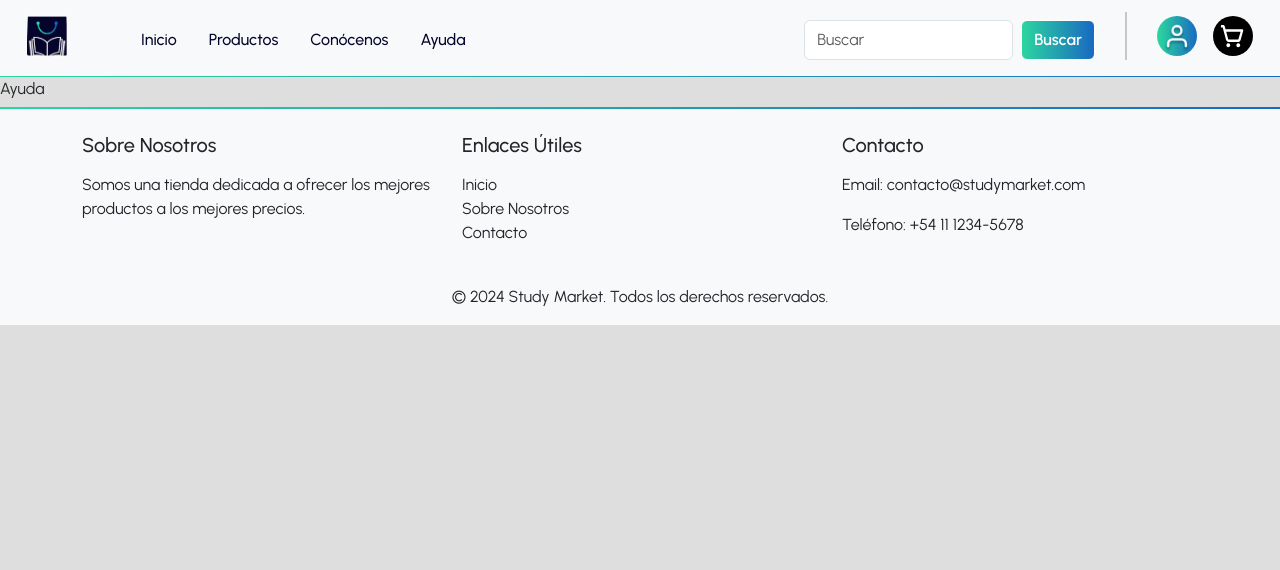
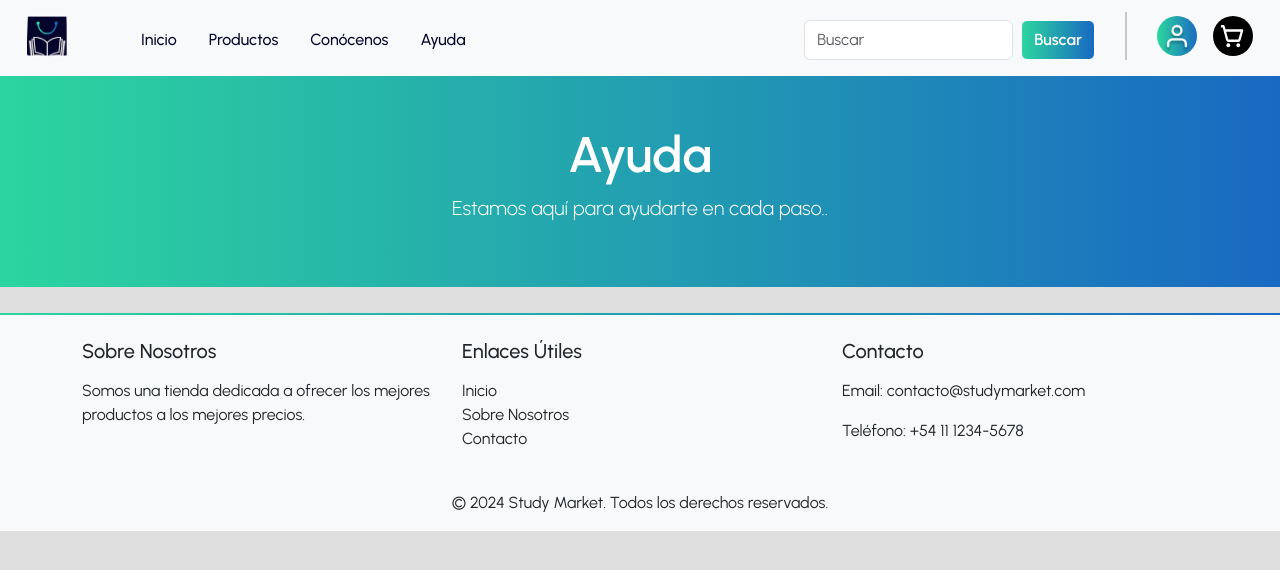
Before and after one commit to LautaroAgustinPaz/StudyMarket-FrontEnd, a React (Vite) app: page /ayuda in a window 1280 px wide. Shown: the top 570 px of the page. Built offline with nearby package versions, Linux system fonts and the light colour scheme.

Commit message:
Agrego Banner secundario

```diff
--- a/src/App.css
+++ b/src/App.css
@@ -73,6 +73,49 @@
   box-shadow: none;
 }
 
+/* Banner secundario */
+.banner-secundario {
+  background: linear-gradient(to right, #2cd59f, #1969c2);
+  margin-bottom: 20px;
+
+}
+.banner-secundario h1 {
+  color: #fff;
+  font-weight: 600;
+  font-size: 50px;
+}
+.banner-secundario p {
+  color: #fff;
+}
+
+.contenedor-btns_banner {
+  margin-top: 40px;
+}
+.btn-custom_banner {
+  text-decoration: none;
+  color: #fff;
+  background: rgba(255, 255, 255, 0.2); /* Fondo blanco semi-transparente */
+  backdrop-filter: blur(10px); /* Aplica el desenfoque */
+  -webkit-backdrop-filter: blur(10px);
+  padding: 10px 20px 10px 20px;
+  border: 1px solid rgba(255, 255, 255, 0.3);
+    /* Borde semi-transparente */
+  border-radius: 25px;
+}
+.btn-custom_banner:hover {
+  background: rgba(255, 255, 255, 0.3); /* Aumenta la opacidad al pasar el ratón */
+  border: 1px solid rgba(255, 255, 255, 0.5);
+}
+
+
+.btn-libros {
+  margin-right: 10px;
+}
+.btn-apuntes {
+  margin-left: 10px;
+}
+
+
 /*      Footer      */
 
 footer {
@@ -121,6 +164,7 @@ footer::after {
   border: 1px solid #fff;
 }
 
+
 /* Productos */
 
 .container-card {
--- /dev/null
+++ b/src/components/BannerSecundario.jsx
@@ -0,0 +1,40 @@
+import React from 'react'
+import Rutas from '../routers/Rutas'
+import { useLocation } from 'react-router-dom'
+
+const BannerSecundario = () => {
+
+    const location = useLocation(); // Hook para obtener la ruta actual
+
+    let titulo = '';
+    let descripcion = '';
+    let mostrarBotones = false;
+
+    // Decisiones basadas en la ruta actual
+    if (location.pathname === '/productos') {
+        titulo = 'Productos';
+        descripcion = 'Simplifica el aprendizaje y alcanza tus metas.';
+        mostrarBotones = true;
+    } else if (location.pathname === '/ayuda') {
+        titulo = 'Ayuda';
+        descripcion = 'Estamos aquí para ayudarte en cada paso.';
+    } else if (location.pathname === '/conocenos') {
+        titulo = 'Conócenos';
+        descripcion = 'Descubre quiénes somos y lo que hacemos.';
+    }
+
+  return (
+    <div className="bg-light text-dark py-5 text-center banner-secundario">
+        <h1>{titulo}</h1>
+        <p className="lead">{descripcion}.</p>
+        {mostrarBotones && (
+        <div className="contenedor-btns_banner">
+          <a href="#!" className="btn-custom_banner btn-libros">Libros</a>
+          <a href="#!" className="btn-custom_banner btn-apuntes">Apuntes</a>
+        </div>
+      )}
+    </div>
+  )
+}
+
+export default BannerSecundario
--- a/src/components/TodosLosProductos.jsx
+++ b/src/components/TodosLosProductos.jsx
@@ -2,6 +2,7 @@ import { useDispatch, useSelector } from 'react-redux'
 import { getAllProducts } from '../store/slice/productos/acciones-thunk/getAllProducts'
 import { useEffect } from 'react'
 import ListadoProductos from './ListadoProductos'
+import BannerSecundario from './BannerSecundario'
 
 const TodosLosProductos = () => {
 
@@ -14,6 +15,7 @@ const TodosLosProductos = () => {
 
   return (
     <>
+    <BannerSecundario />
     <>
         {
             productos && productos.map(producto => (
--- a/src/pages/Ayuda.jsx
+++ b/src/pages/Ayuda.jsx
@@ -1,10 +1,9 @@
 import React from 'react'
+import BannerSecundario from '../components/BannerSecundario'
 
 const Ayuda = () => {
   return (
-    <div>
-      Ayuda
-    </div>
+    <BannerSecundario />
   )
 }
 
--- a/src/pages/Conocenos.jsx
+++ b/src/pages/Conocenos.jsx
@@ -1,10 +1,9 @@
 import React from 'react'
+import BannerSecundario from '../components/BannerSecundario'
 
 const Conocenos = () => {
   return (
-    <div>
-      Conocenos
-    </div>
+    <BannerSecundario />
   )
 }
 
--- a/src/routers/Rutas.jsx
+++ b/src/routers/Rutas.jsx
@@ -26,7 +26,7 @@ const Rutas = () => {
                 element: <Productos />
             },
             {
-                path: '/nosotros',
+                path: '/conocenos',
                 element: <Conocenos />
             },
             {
```
